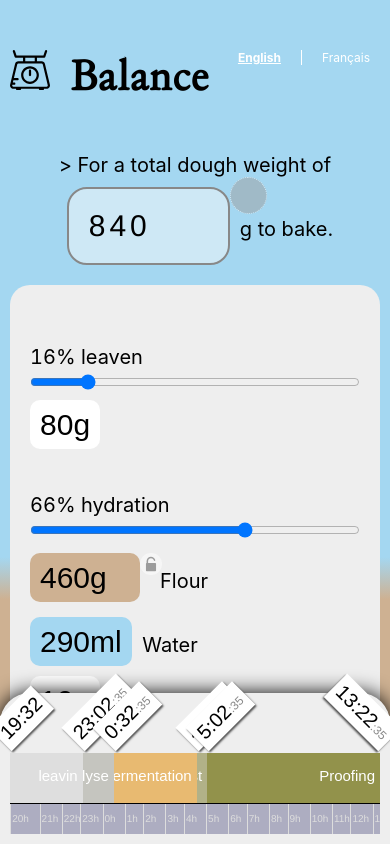
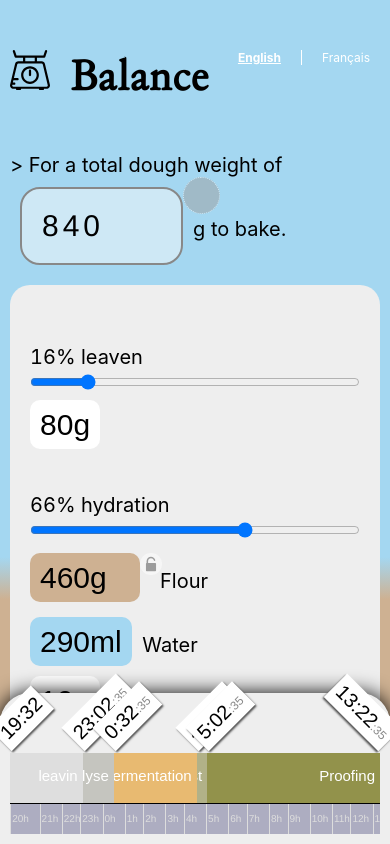
Before and after one commit to korvus/patefolle, a React (Create React App) app: page / in a window 390 px wide. Shown: the top 844 px of the page. Built offline with nearby package versions, Linux system fonts and the light colour scheme; grey boxes are pictures that could not be loaded.

Commit message:
Update mobile versio
- global wrapper was overflowing on the side.  Fixed it.
- setup some margins and letter spacing.
- alignment of label on several stairs.

```diff
--- a/src/styles/wrapper.module.css
+++ b/src/styles/wrapper.module.css
@@ -40,7 +40,7 @@
     width: 100%;
 }
 
-.range .text{
+.range .text {
     padding: 2rem;
     border: 2px solid #888;
     border-radius: 2rem;
@@ -340,9 +340,21 @@ dd ul{
     .save {
         margin: 0;
     }
+
+    .balance .label label {
+        display: block;
+    }
+
+    .range .text {
+        letter-spacing: 0;
+    }
+
     .label{
-        text-align: center;
+        text-align: left;
+        display: block;
+        margin-bottom: 1rem;
     }
+
     .schedule .range {
         flex-direction: column;
     }
@@ -361,9 +373,17 @@ dd ul{
         display: none;
     }
 
-    .label{
-        display: block;
+    .wrapperPlay > span {
         margin-bottom: 1rem;
+    }
+
+    .launcher {
+        display: flex;
+        flex-direction: column;
+    }
+
+    .launcher .basicTxt{
+        text-align: center;
     }
 
     .board {
```
Also changed, not shown: src/styles/title.module.css (line endings or trailing spaces), 1 other file (tests, documents, lock files or other folders).
